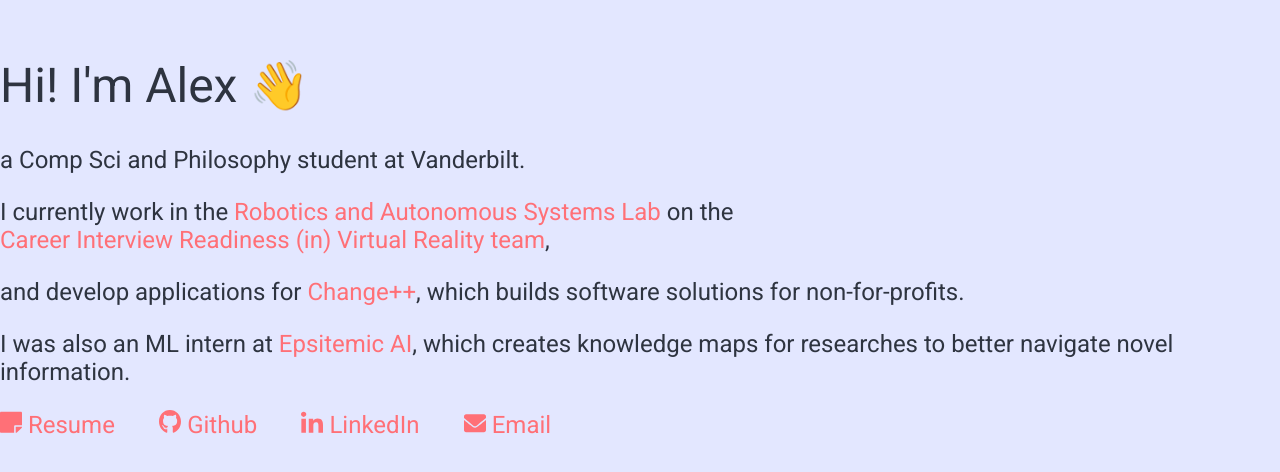
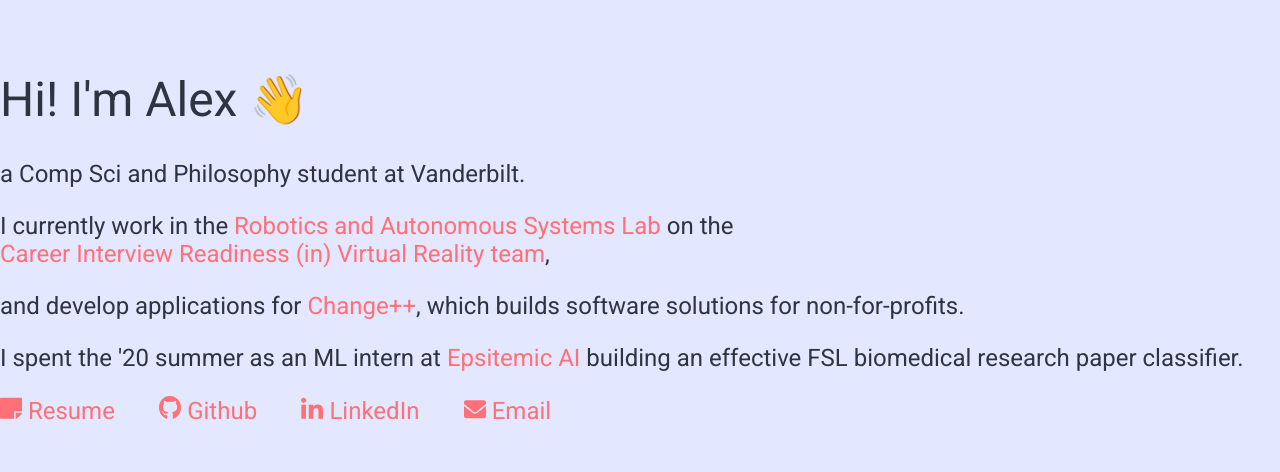
Before and after one commit to akorman128/akorman128.github.io, a plain HTML site: page index.html in a window 1280 px wide. Shown: the part 168-640 px from the top of the page. Drawn offline with Linux system fonts and the light colour scheme.

Commit message:
Update index.html

```diff
--- a/index.html
+++ b/index.html
@@ -26,7 +26,7 @@
             <h3>and develop applications for
                 <a href="http://changeplusplus.org/">Change++</a>, which builds software solutions for non-for-profits.
             </h3>
-            <h3> I was also an ML intern at <a href="https://epistemic.ai/">Epsitemic AI</a>, which creates knowledge maps for researches to better navigate novel information.</h3>
+            <h3> I spent the '20 summer as an ML intern at <a href="https://epistemic.ai/">Epsitemic AI</a> building an effective FSL biomedical research paper classifier.</h3>
         </div>
 
 
```
